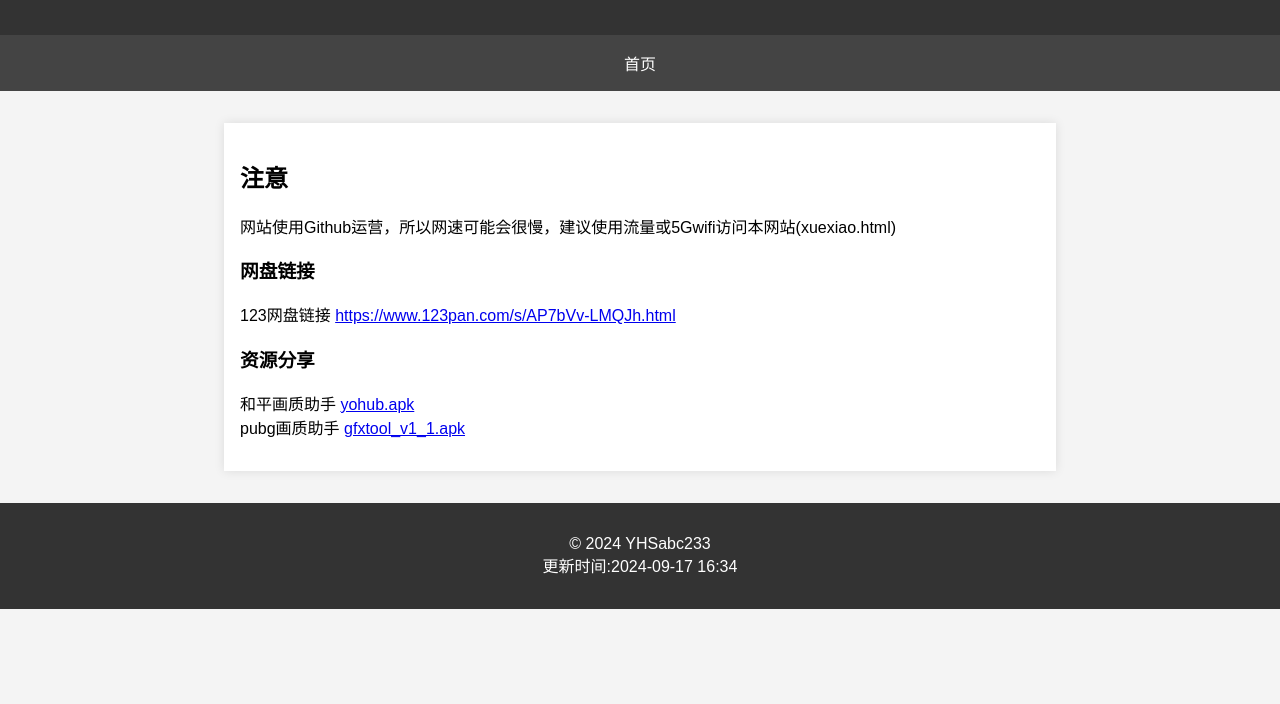
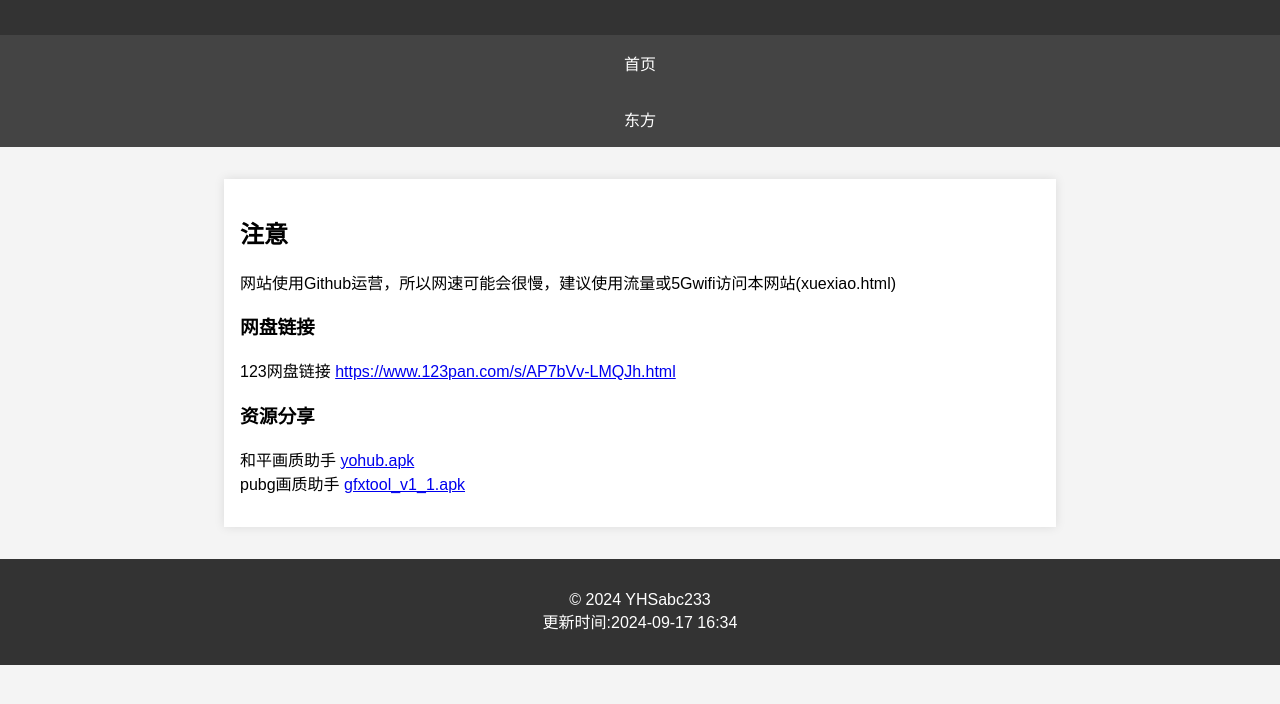
Before and after one commit to YHSabc233/yhsabc233.github.io, a plain HTML site: page index.html in a window 1280 px wide. Shown: the part 86-790 px from the top of the page. Drawn offline with Linux system fonts and the light colour scheme.

Commit message:
更新 index.html

```diff
--- a/index.html
+++ b/index.html
@@ -55,6 +55,9 @@
     <a href="#">首页</a>
 </nav>
 
+<nav>
+    <a href="xuexiao.html">东方</a>
+</nav>
 <div class="content">
     <h2>注意</h2>
     <article>
```
